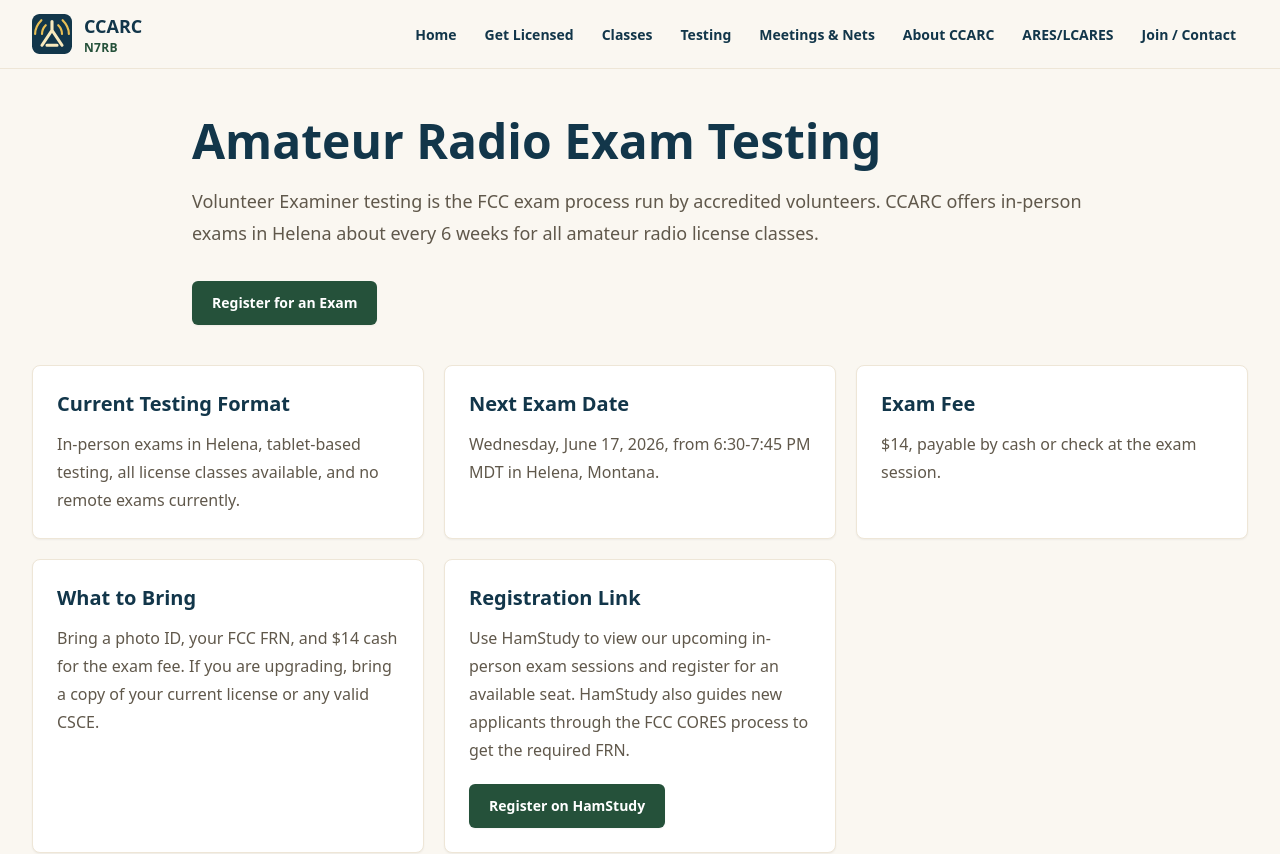
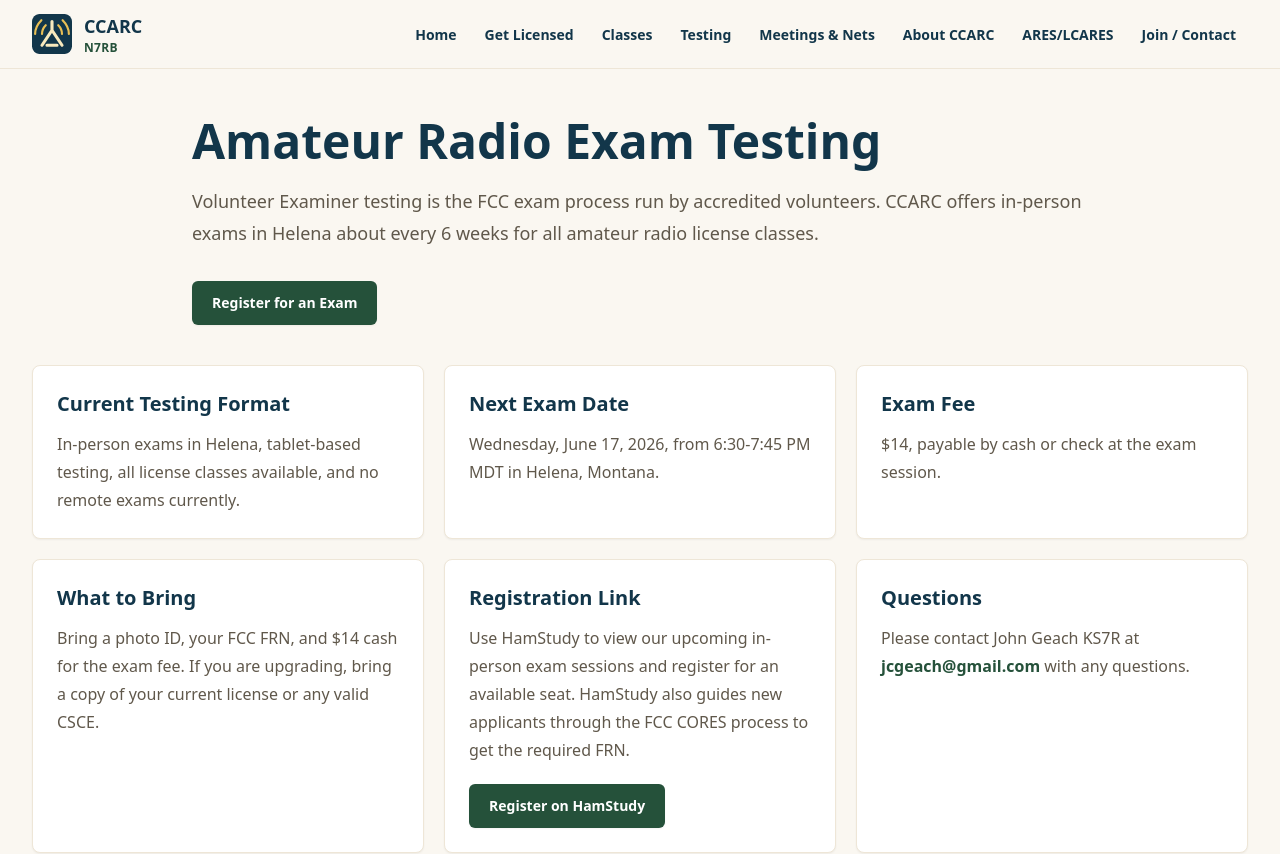
Before and after one commit to membership-ccarc/n7rb, a Next.js app: page /testing in a window 1280 px wide. Shown: the top 854 px of the page. Built offline with nearby package versions, Linux system fonts and the light colour scheme.

Commit message:
Updated testing page contact information

```diff
--- a/app/testing/page.tsx
+++ b/app/testing/page.tsx
@@ -37,6 +37,15 @@ export default function TestingPage() {
           <div className="mt-5">
             <ButtonLink href={LINKS.TESTING_REGISTRATION_URL}>Register on HamStudy</ButtonLink>
           </div>
+        </InfoCard>
+        <InfoCard title="Questions">
+          <p>
+            Please contact John Geach KS7R at{" "}
+            <a className="font-bold text-pine-700 underline-offset-4 hover:underline focus-visible:outline focus-visible:outline-2 focus-visible:outline-offset-4" href="mailto:jcgeach@gmail.com">
+              jcgeach@gmail.com
+            </a>{" "}
+            with any questions.
+          </p>
         </InfoCard>
       </div>
       <div className="mx-auto mt-12 max-w-7xl rounded-lg bg-white p-6 shadow-sm">
```
